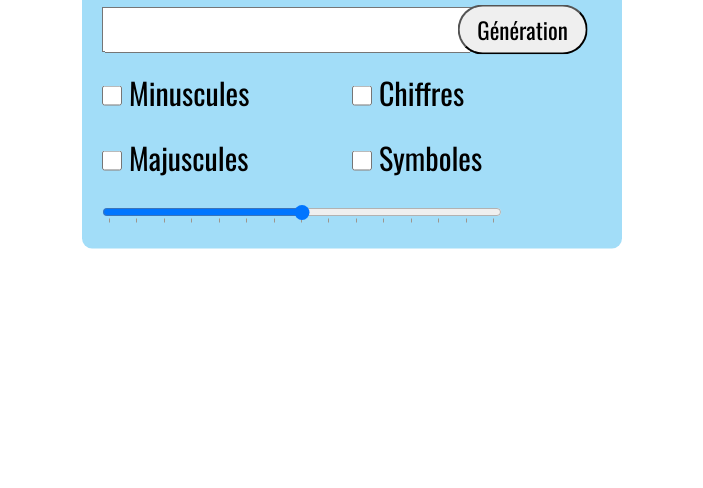
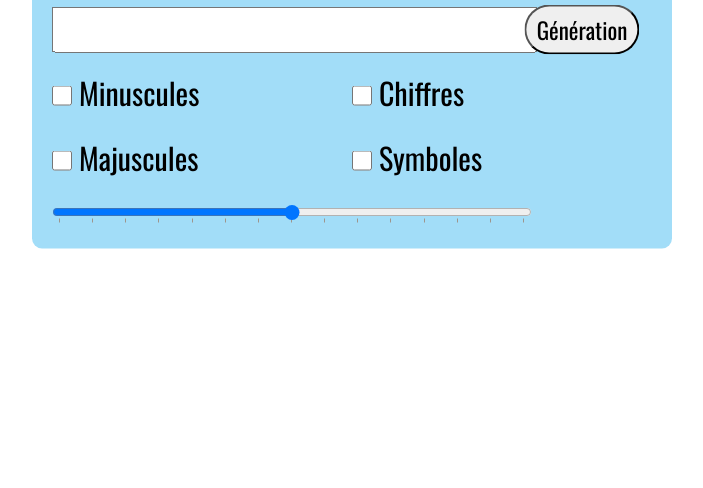
Before and after one commit to Atreideee/gen-mdp, a plain HTML site: page projet gen mdp/index.html in a window 1280 px wide. Shown: the part 312-800 px from the top of the page, without its empty margins (288-991 px from the left). Drawn offline with nearby package versions, Linux system fonts and the light colour scheme; a web font is replaced by a local one.

Commit message:
changement dimension de l'input

```diff
--- a/projet gen mdp/style.css
+++ b/projet gen mdp/style.css
@@ -19,7 +19,7 @@ form{
 }
 form input{
     height: 100%;
-    width: 100%;
+    width: 150%;
     font-size: 30px;
     font-family: "Oswald", sans-serif;
     font-optical-sizing: auto;
@@ -50,7 +50,7 @@ h1{
     left: 50%;
     background-color: #2db1ee70;
     transform: translate(-50%, -50%);
-    width: 500px;
+    width: 600px;
     padding: 20px;
     border-radius: 10px;
 }
```
